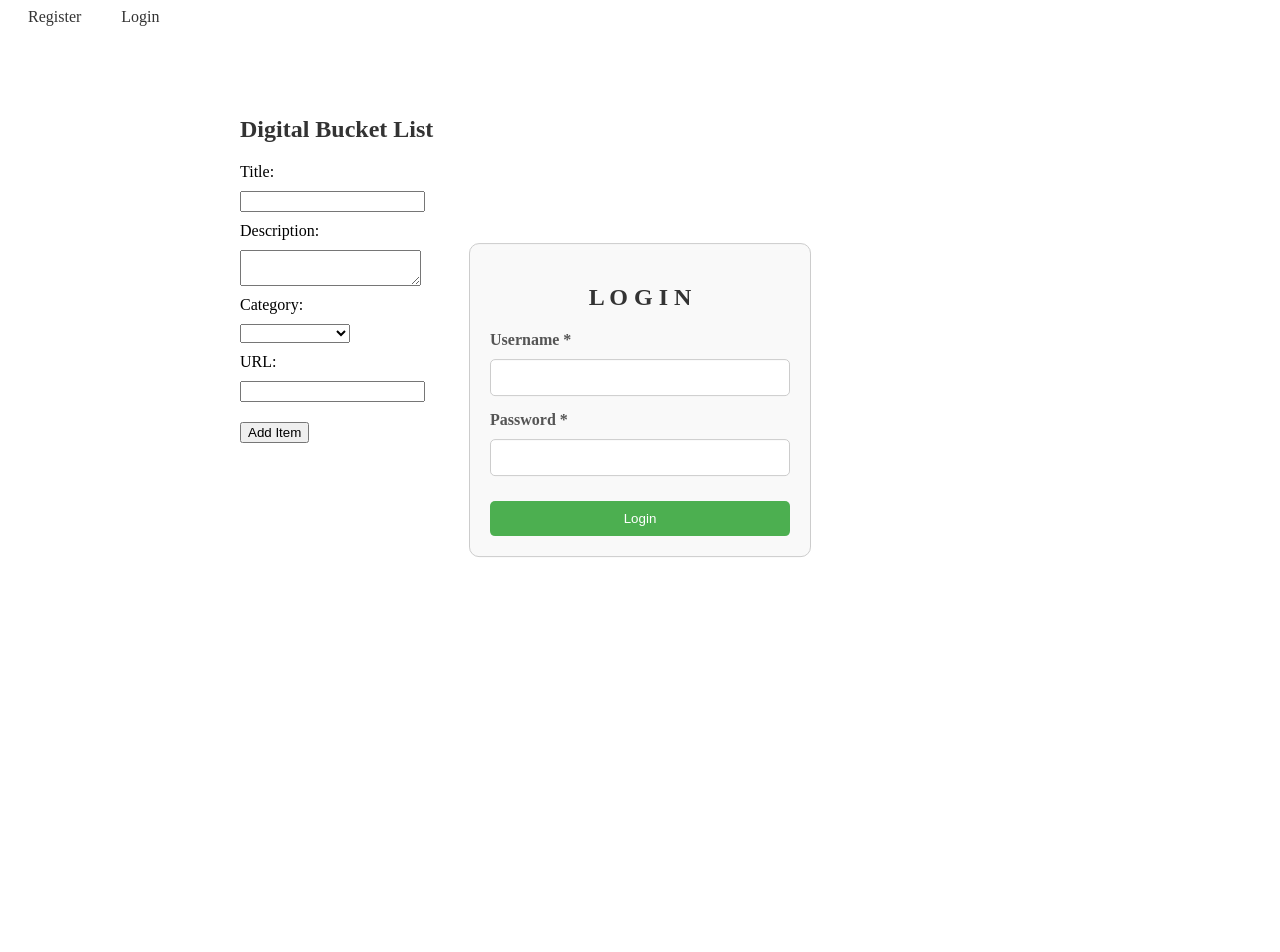
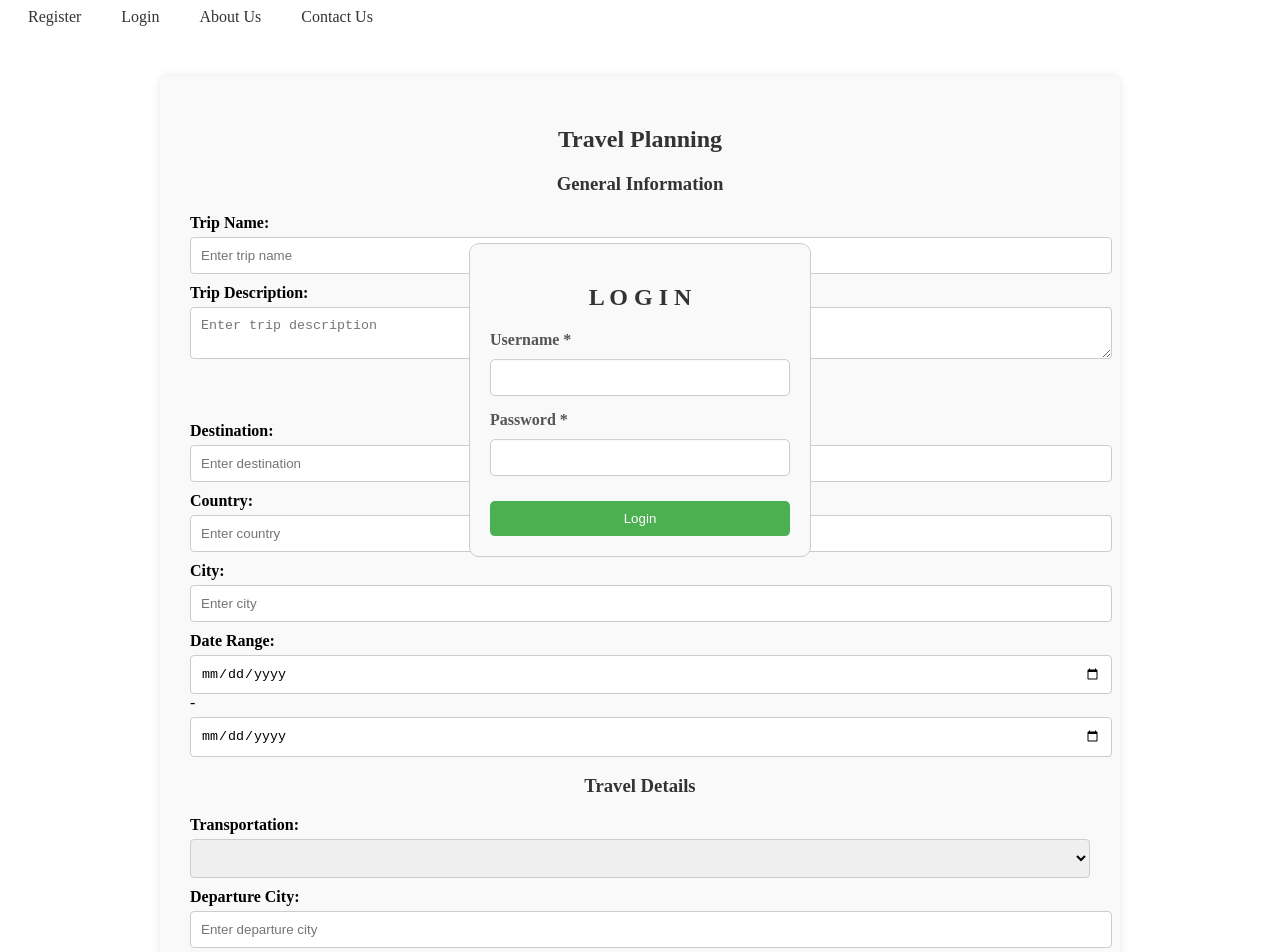
Before and after one commit to anubhavmohandas/JourneyQuest, an Angular app: page /login in a window 1280 px wide. Shown: the top 952 px of the page. Before the commit the page ends 800 px from the top, so only its background shows below. Built offline with nearby package versions, Linux system fonts and the light colour scheme.

Commit message:
work in progress

```diff
--- a/src/app/app.component.html
+++ b/src/app/app.component.html
@@ -4,9 +4,13 @@
 <!-- Hello -->
 <!-- <app-aboutus></app-aboutus> -->
 <!-- <app-contactus></app-contactus> -->
+<!-- <app-bucketlist></app-bucketlist> -->
 
 <a href="register">Register</a>
 <a href="login">Login</a>
+<a href="aboutus">About Us</a>
+<a href="contactus">Contact Us</a>
 <!-- <a href="dashboard/">Dashboard</a> -->
-<app-bucketlist></app-bucketlist>
+<app-travel></app-travel>
+
 <router-outlet></router-outlet>
--- a/src/app/app.routes.ts
+++ b/src/app/app.routes.ts
@@ -2,11 +2,15 @@ import { Routes } from '@angular/router';
 import { LoginComponent } from './login/login.component';
 import { RegisterComponent } from './register/register.component';
 import { DashboardComponent } from './dashboard/dashboard.component';
+import { AboutusComponent } from './aboutus/aboutus.component';
+import { ContactUsComponent } from './contactus/contactus.component';
 
 export const routes: Routes = [
     {path:'', component: RegisterComponent},
     {path:'register', component: RegisterComponent},
     {path:'login', component: LoginComponent},
-    {path:'dashboard', component: DashboardComponent}
+    {path:'dashboard', component: DashboardComponent},
+    {path:'aboutus', component: AboutusComponent},
+    {path:'contactus', component: ContactUsComponent}
 
 ];
--- a/src/app/homepage/homepage.component.html
+++ /dev/null
@@ -1 +0,0 @@
-<p>homepage works!</p>
--- a/src/app/travel/travel.component.css
+++ b/src/app/travel/travel.component.css
@@ -0,0 +1,46 @@
+.container {
+    max-width: 900px;
+    margin: 50px auto;
+    padding: 30px;
+    background-color: #f9f9f9;
+    border-radius: 8px;
+    box-shadow: 0 0 10px rgba(0, 0, 0, 0.1);
+  }
+
+  h2, h3 {
+    color: #333;
+    text-align: center;
+  }
+
+  label {
+    display: block;
+    margin-top: 10px;
+    font-weight: bold;
+  }
+
+  input[type="text"],
+  input[type="date"],
+  select,
+  textarea {
+    width: 100%;
+    padding: 10px;
+    margin-top: 5px;
+    border: 1px solid #ccc;
+    border-radius: 4px;
+  }
+
+  button {
+    display: block;
+    width: 100%;
+    padding: 10px;
+    margin-top: 20px;
+    background-color: #007bff;
+    color: #fff;
+    border: none;
+    border-radius: 4px;
+    cursor: pointer;
+  }
+
+  button:hover {
+    background-color: #0056b3;
+  }
--- a/src/app/travel/travel.component.html
+++ b/src/app/travel/travel.component.html
@@ -1 +1,88 @@
-<p>travel works!</p>
+
+<div class="container">
+    <h2>Travel Planning</h2>
+
+    <form (ngSubmit)="planTrip()" #tripForm="ngForm">
+      <!-- General Information -->
+      <h3>General Information</h3>
+      <label>Trip Name:</label>
+      <input type="text" name="tripName" [(ngModel)]="newTrip.tripName" placeholder="Enter trip name" required>
+
+      <label>Trip Description:</label>
+      <textarea name="tripDescription" [(ngModel)]="newTrip.tripDescription" placeholder="Enter trip description"></textarea>
+
+      <!-- Destination Details -->
+      <h3>Destination Details</h3>
+      <label>Destination:</label>
+      <input type="text" name="destination" [(ngModel)]="newTrip.destination" placeholder="Enter destination" required>
+
+      <label>Country:</label>
+      <input type="text" name="country" [(ngModel)]="newTrip.country" placeholder="Enter country">
+
+      <label>City:</label>
+      <input type="text" name="city" [(ngModel)]="newTrip.city" placeholder="Enter city">
+
+      <label>Date Range:</label>
+      <input type="date" name="startDate" [(ngModel)]="newTrip.startDate" placeholder="Start Date"> -
+      <input type="date" name="endDate" [(ngModel)]="newTrip.endDate" placeholder="End Date">
+
+      <!-- Travel Details -->
+      <h3>Travel Details</h3>
+      <label>Transportation:</label>
+      <select name="transportation" [(ngModel)]="newTrip.transportation">
+        <option value="Flight">Flight</option>
+        <option value="Train">Train</option>
+        <option value="Car">Car</option>
+      </select>
+
+      <label>Departure City:</label>
+      <input type="text" name="departureCity" [(ngModel)]="newTrip.departureCity" placeholder="Enter departure city">
+
+      <label>Departure Date:</label>
+      <input type="date" name="departureDate" [(ngModel)]="newTrip.departureDate">
+
+      <label>Return Date:</label>
+      <input type="date" name="returnDate" [(ngModel)]="newTrip.returnDate">
+
+      <!-- Accommodation -->
+      <h3>Accommodation</h3>
+      <label>Accommodation Type:</label>
+      <select name="accommodationType" [(ngModel)]="newTrip.accommodationType">
+        <option value="Hotel">Hotel</option>
+        <option value="Airbnb">Airbnb</option>
+        <option value="Hostel">Hostel</option>
+      </select>
+
+      <label>Accommodation Name:</label>
+      <input type="text" name="accommodationName" [(ngModel)]="newTrip.accommodationName" placeholder="Enter accommodation name">
+
+      <label>Booking Confirmation:</label>
+      <input type="text" name="bookingConfirmation" [(ngModel)]="newTrip.bookingConfirmation" placeholder="Enter booking confirmation URL">
+
+      <!-- Activities & Attractions -->
+      <h3>Activities & Attractions</h3>
+      <label>Activities:</label>
+      <textarea name="activities" [(ngModel)]="newTrip.activities" placeholder="Enter planned activities"></textarea>
+
+      <label>Attractions:</label>
+      <textarea name="attractions" [(ngModel)]="newTrip.attractions" placeholder="Enter attractions to visit"></textarea>
+
+      <!-- Budget & Expenses -->
+      <h3>Budget & Expenses</h3>
+      <label>Total Budget:</label>
+      <input type="number" name="totalBudget" [(ngModel)]="newTrip.totalBudget" placeholder="Enter total budget">
+
+      <label>Daily Budget:</label>
+      <input type="number" name="dailyBudget" [(ngModel)]="newTrip.dailyBudget" placeholder="Enter daily budget">
+
+      <!-- Miscellaneous -->
+      <h3>Miscellaneous</h3>
+      <label>Notes:</label>
+      <textarea name="notes" [(ngModel)]="newTrip.notes" placeholder="Enter notes or reminders"></textarea>
+
+      <label>Packing List:</label>
+      <textarea name="packingList" [(ngModel)]="newTrip.packingList" placeholder="Enter items to pack"></textarea>
+
+      <button type="submit">Plan Trip</button>
+    </form>
+  </div>
--- a/src/app/travel/travel.component.ts
+++ b/src/app/travel/travel.component.ts
@@ -1,12 +1,67 @@
 import { Component } from '@angular/core';
+import { FormsModule } from '@angular/forms';
 
 @Component({
   selector: 'app-travel',
   standalone: true,
-  imports: [],
+  imports: [FormsModule],
   templateUrl: './travel.component.html',
   styleUrl: './travel.component.css'
 })
 export class TravelComponent {
+  newTrip = {
+    tripName: '',
+    tripDescription: '',
+    destination: '',
+    country: '',
+    city: '',
+    startDate: '',
+    endDate: '',
+    transportation: '',
+    departureCity: '',
+    departureDate: '',
+    returnDate: '',
+    accommodationType: '',
+    accommodationName: '',
+    bookingConfirmation: '',
+    activities: '',
+    attractions: '',
+    totalBudget: '',
+    dailyBudget: '',
+    notes: '',
+    packingList: ''
+  };
 
+  planTrip() {
+    // Logic to handle trip planning
+    console.log('Planning trip:', this.newTrip);
+
+    // Clear the form after submission
+    this.clearForm();
+  }
+
+  clearForm() {
+    this.newTrip = {
+      tripName: '',
+      tripDescription: '',
+      destination: '',
+      country: '',
+      city: '',
+      startDate: '',
+      endDate: '',
+      transportation: '',
+      departureCity: '',
+      departureDate: '',
+      returnDate: '',
+      accommodationType: '',
+      accommodationName: '',
+      bookingConfirmation: '',
+      activities: '',
+      attractions: '',
+      totalBudget: '',
+      dailyBudget: '',
+      notes: '',
+      packingList: ''
+    };
+  }
 }
```
